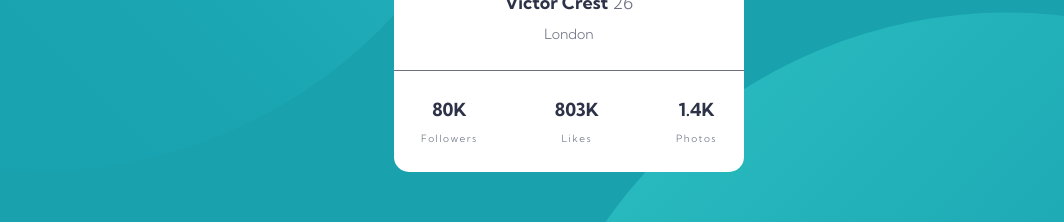
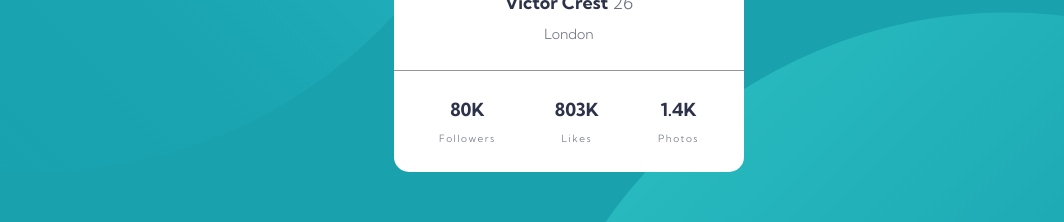
Before and after one commit to graficdoctor/profile-card-component, a plain HTML site: page index.html in a window 1280 px wide. Shown: the part 420-642 px from the top of the page, without its empty margins (71-1135 px from the left). Drawn offline with Linux system fonts and the light colour scheme.

Commit message:
changed color & padding .profile-card-secondary

```diff
--- a/css/styles.css
+++ b/css/styles.css
@@ -114,8 +114,8 @@ Layout
 .profile-card-secondary {
   display: flex;
   justify-content: space-between;
-  border-top: 1px solid var(--clr-primary-03);
-  padding: 1.5em;
+  border-top: 1px solid var(--clr-neutral-01);
+  padding: 1.5em 2.5em;
 }
 
 /* ==========
```
